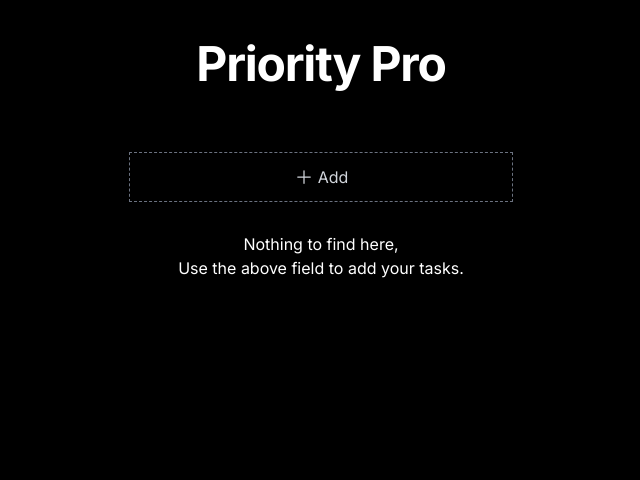
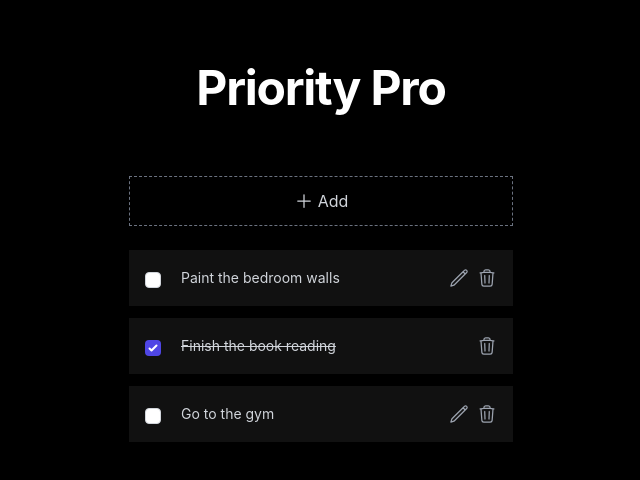
Before and after one commit to mafzaldev/prioritypro, a React (Vite) app: page / in a window 1280 px wide. Shown: the top 480 px of the page, without its empty margins (319-959 px from the left). Built offline with nearby package versions, Linux system fonts and the light colour scheme.

Commit message:
📦 misc: add temp todos

```diff
--- a/package.json
+++ b/package.json
@@ -12,6 +12,7 @@
     "@heroicons/react": "^2.0.13",
     "@vitejs/plugin-react-swc": "^3.3.2",
     "react": "^18.2.0",
+    "react-beautiful-dnd": "^13.1.1",
     "react-dom": "^18.2.0",
     "react-transition-group": "^4.4.5",
     "uuid": "^8.3.2",
--- a/src/App.css
+++ /dev/null
@@ -1,185 +0,0 @@
-@import url("https://fonts.googleapis.com/css2?family=Inter:wght@400;500;600;700&display=swap");
-
-.App {
-  display: flex;
-  flex-direction: column;
-  align-items: center;
-  justify-content: center;
-  text-align: center;
-  color: white;
-  margin-top: 40px;
-}
-
-h1 {
-  font-size: 2.5rem;
-  font-weight: 800;
-  user-select: none;
-}
-
-.form {
-  display: flex;
-}
-
-.form input {
-  width: 250px;
-  padding: 13px;
-  font-size: 16px;
-  font-weight: 500;
-  font-family: "Poppins", sans-serif;
-  border: none;
-  outline: 1px solid white;
-  outline-offset: 5px;
-  border-radius: 5px;
-  margin-right: 15px;
-  transition: all 0.2s;
-}
-
-.form button {
-  background: #2196f3;
-  width: 60px;
-  height: 60px;
-  font-size: 30px;
-  color: white;
-  border: none;
-  cursor: pointer;
-  margin-right: auto;
-  border-radius: 5px;
-  transition: all 0.2s;
-}
-
-.svg-icon {
-  position: relative;
-  top: 0.125em;
-  flex-shrink: 0;
-  height: 2rem;
-  width: 2rem;
-  transition: fill 0.3s;
-}
-
-input:hover {
-  outline: 5px solid white;
-}
-
-button:hover {
-  transform: translateY(2px);
-  box-shadow: rgba(100, 100, 111, 0.2) 0px 7px 29px 0px;
-}
-
-.list {
-  margin: 30px 0;
-  display: flex;
-  flex-direction: column;
-  justify-content: center;
-  gap: 10px;
-}
-
-.list .notfound {
-  margin-top: 100px;
-}
-
-ul {
-  list-style: none;
-  margin: 0;
-  padding: 0;
-}
-
-.item {
-  display: flex;
-  align-items: center;
-  gap: 10px;
-  background-color: #19182a;
-  padding: 15px;
-  border-radius: 5px;
-}
-
-.item span {
-  text-align: left;
-  width: 300px;
-  margin-right: auto;
-  overflow: auto;
-}
-
-.item .action {
-  padding: 10px;
-  cursor: pointer;
-  border-radius: 5px;
-  color: white;
-  border: none;
-  cursor: pointer;
-}
-
-.item .delete {
-  background: #f05232;
-}
-
-.item .edit {
-  background: #2196f3;
-}
-
-.backdrop {
-  position: fixed;
-  top: 0;
-  left: 0;
-  width: 100%;
-  height: 100vh;
-  background: rgba(0, 0, 0, 0.75);
-  z-index: 10;
-}
-
-.modal {
-  position: fixed;
-  width: 400px;
-  height: 100px;
-  left: 35%;
-  top: 40%;
-  border-radius: 10px;
-  background-color: #16161d;
-  display: flex;
-  align-items: center;
-  justify-content: center;
-  border: 5px solid #2196f3;
-  box-shadow: rgba(0, 0, 0, 0.2) 0px 5px 5px;
-  padding: 25px;
-  z-index: 15;
-}
-
-.modal-enter {
-  transform: translateY(10rem);
-  opacity: 0;
-}
-
-.modal-enter-active {
-  transform: translateY(0);
-  opacity: 1;
-  transition: all 200ms;
-}
-
-.modal-exit {
-  transform: translateY(0);
-  opacity: 1;
-}
-
-.modal-exit-active {
-  transform: translateY(-10rem);
-  opacity: 0;
-  transition: all 200ms;
-}
-
-@media only screen and (max-width: 600px) {
-  body {
-    font-size: 90%;
-  }
-
-  .form input {
-    width: 270px;
-    margin-right: 10px;
-  }
-
-  .item span {
-    width: 180px;
-  }
-
-  .modal {
-    width: 330px;
-  }
-}
--- a/src/App.jsx
+++ b/src/App.jsx
@@ -1,15 +1,18 @@
 import { PlusIcon } from "@heroicons/react/24/outline";
 import { useState } from "react";
 import { v4 as uuidv4 } from "uuid";
-import "./App.css";
 import Modal from "./components/Modal";
+import { tempTodos } from "./lib";
 
 import TodoList from "./components/TodoList";
 import useLocalStorage from "./hooks/useLocalStorage";
 
 function App() {
   const [modal, setModal] = useState(false);
-  const [todoList, setTodoList] = useLocalStorage("todos", []);
+  const [todoList, setTodoList] = useLocalStorage(
+    "prioritypro-todos",
+    tempTodos
+  );
 
   const onAdd = (value) => {
     setTodoList([{ id: uuidv4(), text: value, completed: false }, ...todoList]);
@@ -39,7 +42,7 @@ function App() {
   };
 
   return (
-    <div className="App">
+    <div className="flex flex-col items-center justify-center mt-16">
       <Modal
         open={modal}
         handleModal={handleModal}
--- a/src/Components/TodoItem.jsx
+++ b/src/Components/TodoItem.jsx
@@ -26,16 +26,18 @@ export default function TodoItem({ todo, onDelete, onEdit, onCheck }) {
       />
 
       <li className="bg-[#111111] flex items-center justify-between p-4 w-96">
-        <div className="h-6">
+        <div className="flex items-center">
+          <div className="w-6">
             <input
               type="checkbox"
               checked={check}
               onChange={handleCheck}
               className="h-4 w-4 rounded border-gray-300 text-indigo-600 focus:ring-indigo-600 inline-block"
             />
+          </div>
           <div className="ml-3 text-sm leading-6 inline-block">
             <p
-              className={`text-gray-300 ${
+              className={`text-gray-300 text-left ${
                 check ? "line-through" : "no-underline"
               }`}
             >
@@ -44,7 +46,7 @@ export default function TodoItem({ todo, onDelete, onEdit, onCheck }) {
           </div>
         </div>
 
-        <div className="flex items-center gap-2">
+        <div className="ml-3 flex items-center gap-2">
           {!check && (
             <PencilIcon
               className="h-5 w-5 text-gray-400 hover:text-gray-200 cursor-pointer"
--- a/src/Components/TodoList.jsx
+++ b/src/Components/TodoList.jsx
@@ -3,7 +3,7 @@ import TodoItem from "./TodoItem";
 
 export default function TodoList({ todoList, onDelete, onEdit, onCheck }) {
   return (
-    <ul className="list">
+    <ul className="flex flex-col justify-center gap-3 mt-6">
       {todoList.length > 0 ? (
         todoList.map((todo) => (
           <TodoItem
@@ -15,7 +15,7 @@ export default function TodoList({ todoList, onDelete, onEdit, onCheck }) {
           />
         ))
       ) : (
-        <span>
+        <span className="text-center mt-10">
           Nothing to find here,
           <br />
           Use the above field to add your tasks.
--- a/src/index.css
+++ b/src/index.css
@@ -10,6 +10,7 @@
 
 body {
   background-color: #000;
+  color: #fff;
   font-family: "Inter", sans-serif;
   -webkit-font-smoothing: antialiased;
   -moz-osx-font-smoothing: grayscale;
--- /dev/null
+++ b/src/lib.js
@@ -0,0 +1,17 @@
+export const tempTodos = [
+  {
+    id: 1,
+    text: "Paint the bedroom walls",
+    completed: false,
+  },
+  {
+    id: 2,
+    text: "Finish the book reading",
+    completed: true,
+  },
+  {
+    id: 3,
+    text: "Go to the gym",
+    completed: false,
+  },
+];
```
Also changed, not shown: 1 other file (tests, documents, lock files or other folders). Lines whose indentation alone changed are shown as unchanged.
